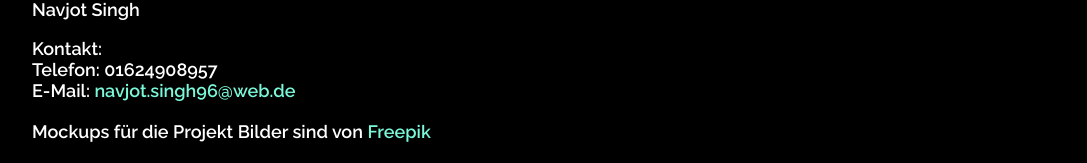
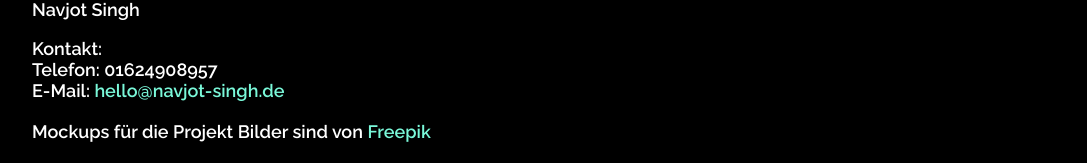
Before and after one commit to navjotsingh96/navjot-singh, an Angular app: page /imprint in a window 1280 px wide. Shown: the part 394-557 px from the top of the page, without its empty margins (96-1183 px from the left). Built offline with nearby package versions, Linux system fonts and the light colour scheme.

Commit message:
changed email adress on imprint

```diff
--- a/src/app/imprint/imprint.component.html
+++ b/src/app/imprint/imprint.component.html
@@ -6,7 +6,7 @@
         </p>
         <p> <strong>Vertreten durch: </strong><br> Navjot Singh<br>
         </p>
-        <p><strong>Kontakt:</strong> <br> Telefon: 01624908957<br> E-Mail: <a class="link-animation" href='mailto:navjot.singh96@web.de'>navjot.singh96@web.de</a>
+        <p><strong>Kontakt:</strong> <br> Telefon: 01624908957<br> E-Mail: <a class="link-animation" href='mailto:hello@navjot-singh.de'>hello@navjot-singh.de</a>
         </p>
 
         <p>Mockups für die Projekt Bilder sind von <a class="link-animation" target="_blank" href="http://www.freepik.com"> Freepik</a></p>
```
